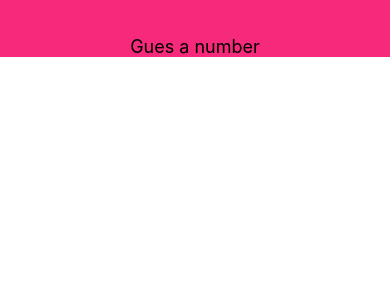
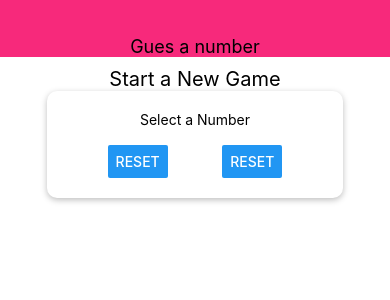
Before and after one commit to codedao360/rn_module4, a React Native app: screen / in a window 390 px wide. Shown: the top 300 px of the page. Built offline with nearby package versions, Linux system fonts and the light colour scheme.

Commit message:
Adding some card

```diff
--- a/App.js
+++ b/App.js
@@ -1,12 +1,14 @@
-import { StatusBar } from 'expo-status-bar';
-import React from 'react';
-import { StyleSheet, View } from 'react-native';
-import Header from './components/Header';
+import { StatusBar } from "expo-status-bar";
+import React from "react";
+import { StyleSheet, View } from "react-native";
+import Header from "./components/Header";
+import StartGameScreen from "./screens/StartGameScreen";
 
 export default function App() {
   return (
     <View style={styles.screen}>
       <Header title="Gues a number" />
+      <StartGameScreen />
     </View>
   );
 }
--- /dev/null
+++ b/components/Card.js
@@ -0,0 +1,21 @@
+import React from "react";
+import { View, Text, StyleSheet } from "react-native";
+
+const Card = (props) => {
+  return (
+    <View style={{ ...styles.card, ...props.style }}>{props.children}</View>
+  );
+};
+
+const styles = StyleSheet.create({
+  card: {
+    shadowColor: "black",
+    shadowOffset: { width: 0, height: 2 },
+    shadowRadius: 6,
+    shadowOpacity: 0.26,
+    backgroundColor: "white",
+    padding: 20,
+    borderRadius: 10,
+  },
+});
+export default Card;
--- /dev/null
+++ b/screens/StartGameScreen.js
@@ -0,0 +1,46 @@
+import React from "react";
+import { View, Text, StyleSheet, TextInput, Button } from "react-native";
+import Card from "../components/Card";
+
+const StartGameScreen = (props) => {
+  return (
+    <View style={styles.screen}>
+      <Text style={styles.title}>Start a New Game</Text>
+      <Card style={styles.inputContainer}>
+        <View style={styles.inputContainer}>
+          <Text>Select a Number</Text>
+          <TextInput />
+          <View style={styles.buttonContainer}>
+            <Button title="Reset" onPress={() => {}} />
+            <Button title="Reset" onPress={() => {}} />
+          </View>
+        </View>
+      </Card>
+    </View>
+  );
+};
+
+const styles = StyleSheet.create({
+  screen: {
+    flex: 1,
+    padding: 10,
+    alignItems: "center",
+  },
+  title: {
+    fontSize: 20,
+    marginVertical: "10",
+  },
+  inputContainer: {
+    width: 300,
+    maxWidth: "80%",
+    alignItems: "center",
+  },
+  buttonContainer: {
+    flexDirection: "row",
+    width: "100%",
+    justifyContent: "space-between",
+    paddingHorizontal: 15,
+  },
+});
+
+export default StartGameScreen;
```
